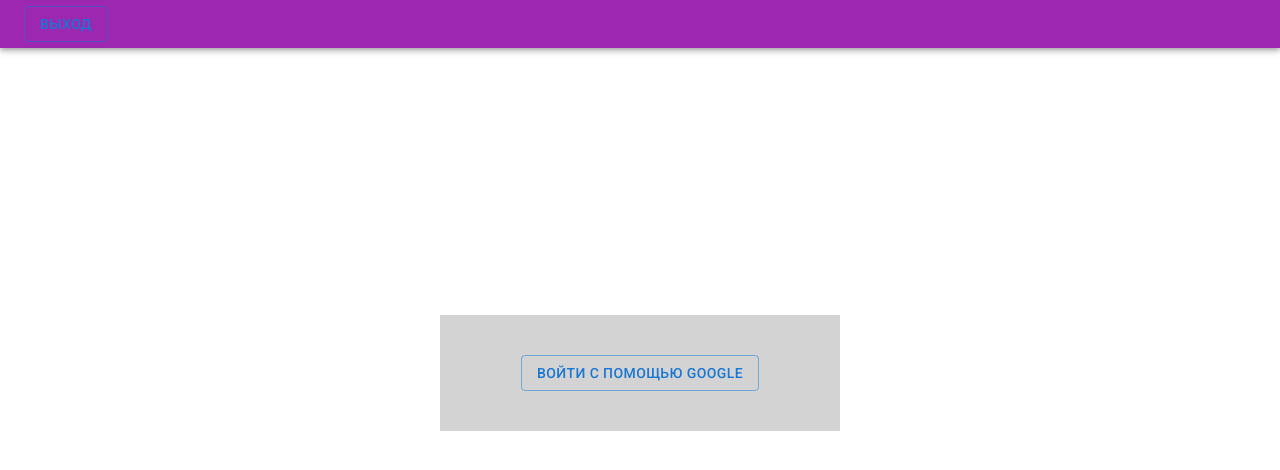
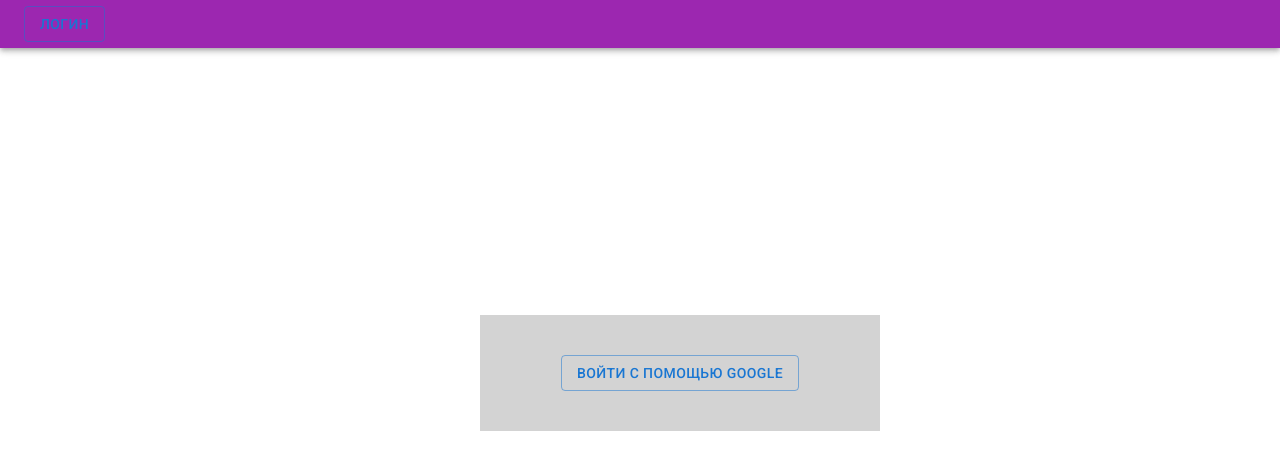
Before and after one commit to ilnarazino/firebase_react_messanger, a React (Create React App) app: page /login in a window 1280 px wide. Shown: the top 470 px of the page. Built offline with nearby package versions, Linux system fonts and the light colour scheme; no server answers.

Commit message:
firebase

```diff
--- a/src/App.css
+++ b/src/App.css
@@ -3,3 +3,35 @@
   padding: 0;
   box-sizing: border-box;
 }
+
+.lds-hourglass {
+  display: inline-block;
+  position: relative;
+  width: 80px;
+  height: 80px;
+}
+.lds-hourglass:after {
+  content: " ";
+  display: block;
+  border-radius: 50%;
+  width: 0;
+  height: 0;
+  margin: 8px;
+  box-sizing: border-box;
+  border: 32px solid #fff;
+  border-color: #fff transparent #fff transparent;
+  animation: lds-hourglass 1.2s infinite;
+}
+@keyframes lds-hourglass {
+  0% {
+    transform: rotate(0);
+    animation-timing-function: cubic-bezier(0.55, 0.055, 0.675, 0.19);
+  }
+  50% {
+    transform: rotate(900deg);
+    animation-timing-function: cubic-bezier(0.215, 0.61, 0.355, 1);
+  }
+  100% {
+    transform: rotate(1800deg);
+  }
+}
--- a/src/App.js
+++ b/src/App.js
@@ -1,10 +1,19 @@
-import React from 'react';
+import React, { useContext } from 'react';
 import { BrowserRouter } from 'react-router-dom';
 import AppRouter from './components/AppRouter';
 import Navbar from "./components/Navbar";
 import './App.css'
+import { useAuthState } from "react-firebase-hooks/auth";
+import { Countext } from "./index";
+
 
 function App() {
+  const { auth } = useContext(Countext);
+  const [user] = useAuthState(auth);
+  //console.log(loading)
+  //if (loading) {
+  //return <Loader />
+  //}
   return (
     <BrowserRouter>
       <Navbar />
--- a/src/components/AppRouter.js
+++ b/src/components/AppRouter.js
@@ -1,12 +1,17 @@
-import React from 'react';
+import { Countext } from "../index";
+import React, { useContext } from 'react';
 import { Navigate, Route, Routes } from 'react-router-dom';
 import { privateRoutes, publicRoutes } from '../routes';
 import { CHAT_ROUTE, LOGIN_ROUTE } from '../utils/consts';
+import { useAuthState} from "react-firebase-hooks/auth"
 
 
 
 const AppRouter = () => {
-    const user = false;
+    const {auth} = useContext(Countext);
+    const [user] = useAuthState(auth);
+    //console.log(user);
+
     return user ?
         (
             <Routes>
--- a/src/components/Loginjs.js
+++ b/src/components/Loginjs.js
@@ -28,7 +28,7 @@ const Loginjs = () => {
                 // ...
             });
     }
-    return (
+    return(
         <Container>
         <Grid container
 
@@ -36,19 +36,21 @@ const Loginjs = () => {
             alignItems={"center"}
             justifyContent="center"
         >
-                <Grid style={{ width: 400, background: 'lightgray' }}
+           <div class="lds-hourglass"></div>
+            <Grid style = {{width:400,background:'Lightgray'}}
                 container
                 alignItems={"center"}
                 direction={"column"}
             >
+
                 <Box p={5}>
                     <Button onClick={login} variant={"outlined"}>Войти с помощью Google</Button>
                 </Box>
             </Grid>
         </Grid>
     </Container>
+    )
 
-    )
 }
 
 export default Loginjs;
--- a/src/components/Navbar.js
+++ b/src/components/Navbar.js
@@ -1,16 +1,34 @@
 import { AppBar, Grid, Toolbar, Button } from "@mui/material";
-import React from "react";
+import React, { useContext } from 'react';
 import { NavLink } from "react-router-dom";
 import { LOGIN_ROUTE } from "../utils/consts";
+import { Countext } from "../index";
+import { useAuthState } from "react-firebase-hooks/auth";
+import { signOut } from 'firebase/auth';
+
 
 const Navbar = () => {
-    const user = true
+    const { auth } = useContext(Countext);
+    const [user] = useAuthState(auth);
+
+    const signOutClick = () => {
+        signOut(auth)
+            .then(() => {
+                console.log('logged out');
+                //navigate('/');
+            })
+            .catch((error) => {
+                console.log(error);
+            });
+    }
+
     return (
         <AppBar color={"secondary"} position="static">
             <Toolbar variant="dense">
                 <Grid container justify={"flex-end"}>
                     {user ?
-                        <Button variant={"outlined"}>Выход</Button>
+                        <Button onClick={signOutClick}
+                            variant={"outlined"}>Выход</Button>
                         :
                         <NavLink to={LOGIN_ROUTE}>
                             <Button variant={"outlined"}>Логин</Button>
```
Also changed, not shown: src/components/loader.js (added, +24 -0 lines). Lines whose indentation alone changed are shown as unchanged.
